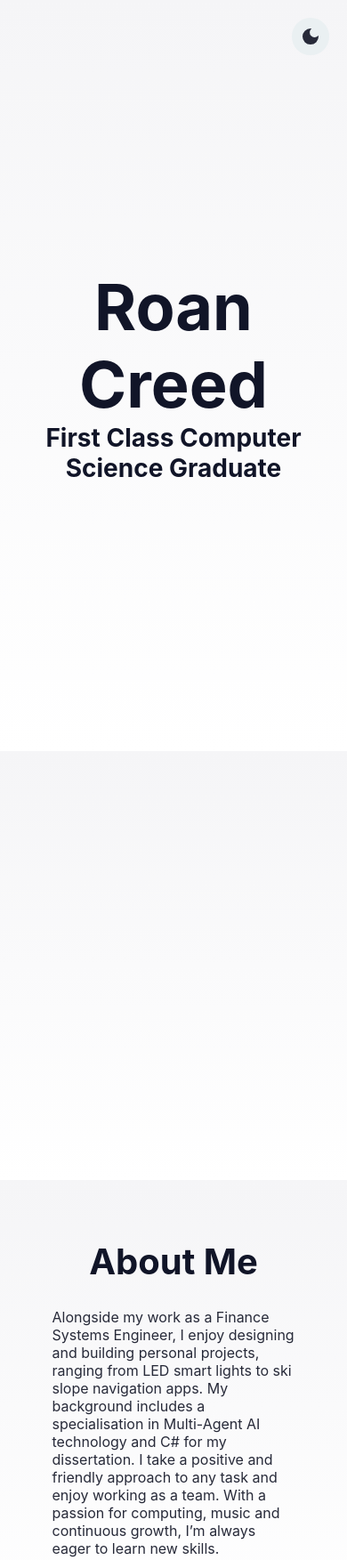
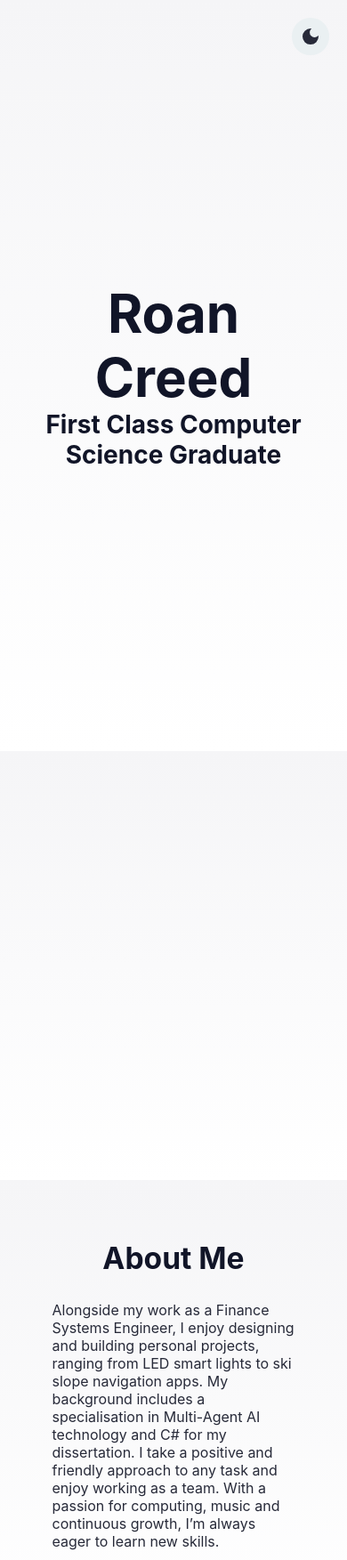
Before and after one commit to RoanCreed/Portfolio, a plain HTML site: page index.html in a window 390 px wide. Shown: the top 1753 px of the page at 89% size. Drawn offline with nearby package versions, Linux system fonts and the light colour scheme.

Commit message:
UI tweaks for phone

```diff
--- a/styles/sizing.css
+++ b/styles/sizing.css
@@ -15,7 +15,7 @@
     */
 
 
-@media (max-width: 600px) {
+@media (max-width: 700px) {
   p {
     font-size: 1rem;
   }
@@ -27,4 +27,12 @@
     padding-right: 3.5rem;
 
   }
+
+  h1 {
+    font-size: 3.75rem;
+  }
+
+  h2 {
+    font-size: 2.1rem;
+  }
 }
```
